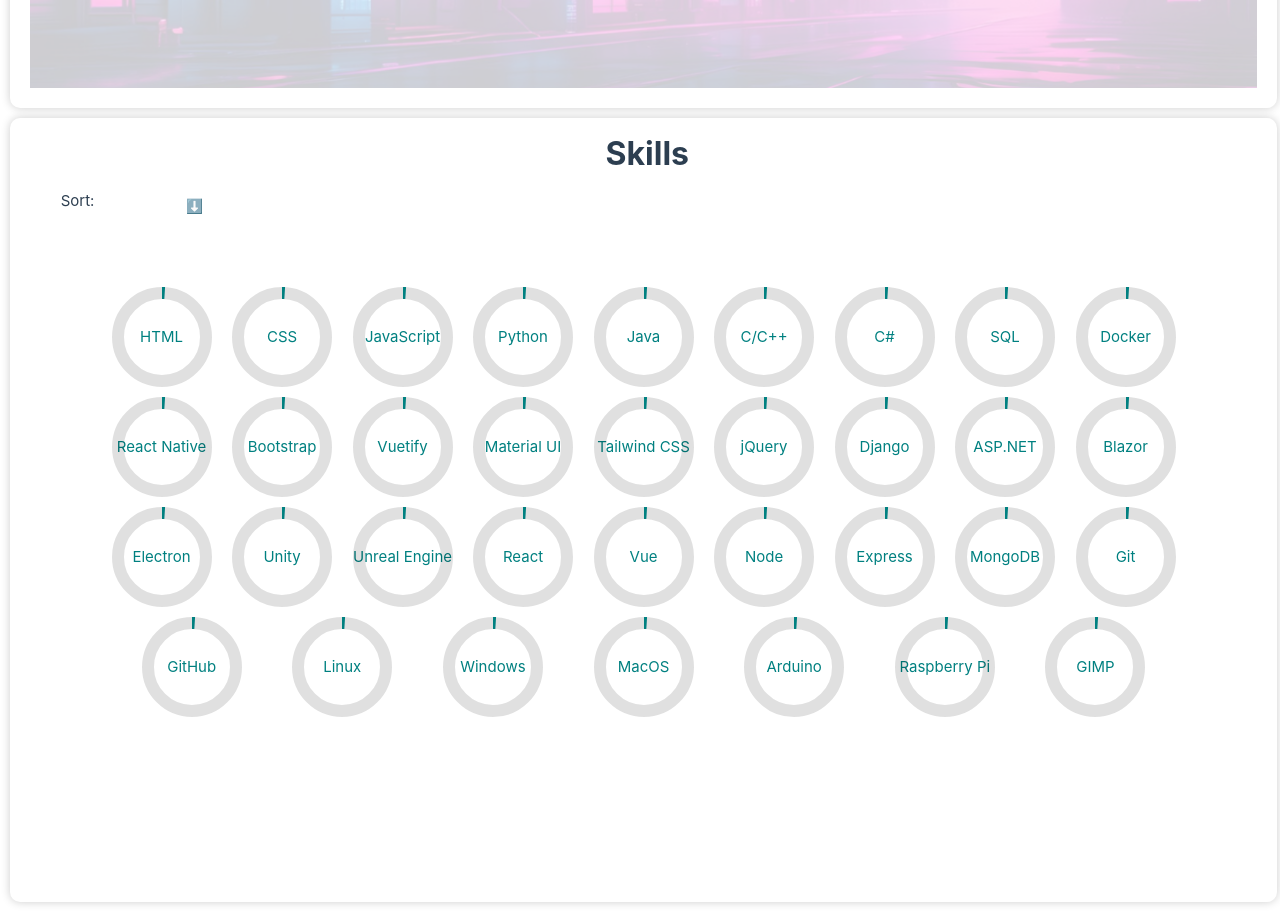
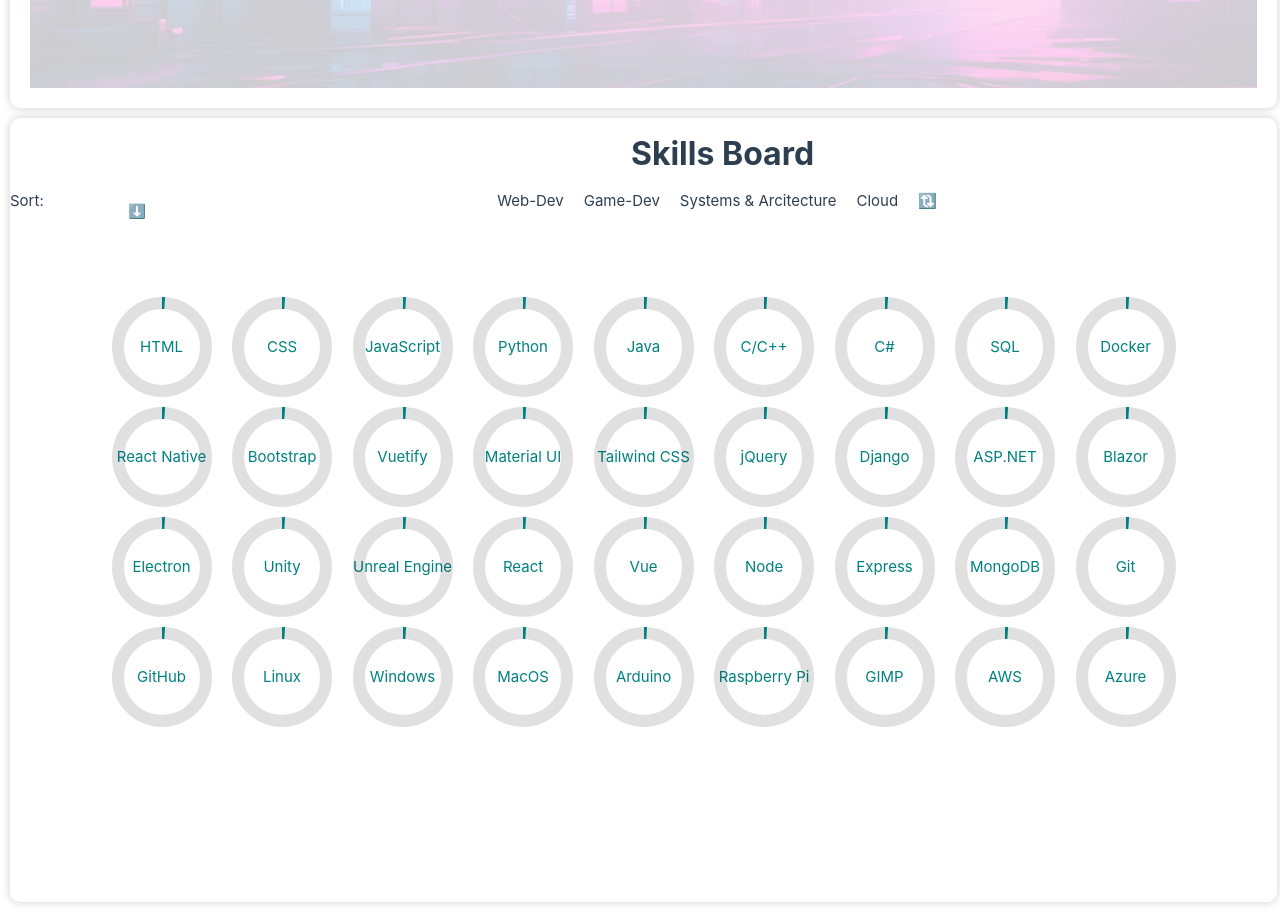
Before and after one commit to AstroAspie/MyPortfolio, a Vue app: page / in a window 1280 px wide. Shown: the part 1500-2412 px from the top of the page. Built offline with nearby package versions, Linux system fonts and the light colour scheme; what @canvasjs/vue-charts would draw is missing.

Commit message:
+ skill filter and sort

```diff
--- a/src/components/global/MyBio.vue
+++ b/src/components/global/MyBio.vue
@@ -2,7 +2,7 @@
   <div class="my-bio">
     <!-- General -->
     <p>
-      I am a mostly self-taught full-stack developer with over <span class="years-experience">five</span> years experience and a passion for all things technology,
+      I am a full-stack developer with over <span class="years-experience">five</span> years experience and a passion for all things technology,
       programming and cybersecurity. I have quite a broad range of experience ranging from web based projects with ReactJS, Vue and Angular
       with varying backend technologies including FastAPI, Express, Asp.Net, Django, and more. My cybersecurity experience is more niche based in
       offensive security although I am well versed in architecturual security and defensive techniques.
--- a/src/components/skills/SkillCassette.vue
+++ b/src/components/skills/SkillCassette.vue
@@ -66,7 +66,7 @@
             if (this.width >= 12)
               this.width--;
           }
-        }, 5000)
+        }, 30000)
       }
     },
     isVisible(el) {
--- a/src/components/skills/SkillsBanner.vue
+++ b/src/components/skills/SkillsBanner.vue
@@ -1,6 +1,7 @@
 <template>
   <div class="container">
-    <h1 class="banner-title">Skills</h1>
+    <h1 class="banner-title">Skills Board</h1>
+    <div class="skills-nav">
       <div class="sort-container">
           <span class="sort-subtext">Sort:</span>
           <div class="sort-option">
@@ -9,6 +10,13 @@
               <span v-if="!ascending">⬇️</span>
               <span v-else>⬆️</span>
             </div>
+          </div>
+        </div>
+        <div class="nav-bar">
+          <ul>
+            <li v-for="category in categories" :key="category" @click="setCategory(category.tags)">{{ category.name }}</li>
+            <li @click="resetSort">🔃</li>
+          </ul>
         </div>
     </div>
     <div class="banner-container">
@@ -38,12 +46,19 @@
         infrastructure: 'INF',
         database: 'DB',
         IoT: 'IoT',
-        misc: 'misc'
+        misc: 'misc',
+        game: "GD",
+        cloud: "C"
       }],
+      categories: [
+        { name: "Web-Dev", tags: ["BE", "FE", "DB"] },
+        { name: "Game-Dev", tags: ["GD"] },
+        { name: "Systems & Arcitecture", tags: ["INF", "IOT"] },
+        { name: "Cloud", tags: ["C"] },
+      ],
       ascending: false,
       sorted: [],
       sortSelect: null,
-      sortParams: ['skill', 'type', ''],
       skills_list: [
         { name: 'HTML', score: 100, type: 'FE'},
         { name: 'CSS', score: 95, type: 'FE' },
@@ -79,6 +94,8 @@
         { name: 'Arduino', score: 60, type: 'IoT' },
         { name: 'Raspberry Pi', score: 80, type: 'IoT' },
         { name: 'GIMP', score: 75, type: 'misc' },
+        { name: 'AWS', score: 85, type: 'C'},
+        { name: 'Azure', score: 80, type: 'C' }
       ]
     }
   },
@@ -99,7 +116,27 @@
         });
       }
     },
-    sortByTag() {},
+    setCategory(tags) {
+      console.log(`Testing: ${tags}`)
+      let temp = []
+      for (let skill of this.skills_list) {
+        for (let tag of tags) {
+          console.log(`Skill type: ${skill.type} : Tag: ${tag}`)
+          if (skill.type.toLowerCase() === tag.toLowerCase()) {
+            temp.push(skill)
+          }
+        }
+      }
+      this.sorted = temp;
+      console.log(`Sorted: ${this.sorted.length}`);
+      console.log(`Skills: ${this.skills_list.length}`)
+      // this.sorted = this.skills_list.filter(skill => {
+      //   tags.includes(skill)
+      // })
+    },
+    resetSort() {
+      this.sorted = this.skills_list;
+    }
   },
   created() {
     if (this.sorted.length == 0)
@@ -108,7 +145,7 @@
 };
 </script>
 
-<style lang="scss" scoped>
+<style scoped>
 hr {
   rotate: 90deg;
 }
@@ -123,30 +160,56 @@
   position: relative;
   font-size: 2rem;
   font-weight: bold;
-  // margin: 10px 20px 20px 10px;
-  margin: 10px 47%;
+  text-wrap: nowrap;
+  margin: 10px 49%;
+}
+
+.skills-nav {
+  display: flex;
+  flex-direction: row;
+  width: 100%;
+}
+
+.nav-bar {
+  position: relative;
+  margin: 0 auto;
+}
+
+.nav-bar ul {
+  position: relative;
+  display: flex;
+  flex-direction: row;
+  gap: 20px;
+}
+
+.nav-bar li {
+  text-decoration: none;
+  list-style: none;
+}
+
+.nav-bar li:hover {
+  color: green;
 }
 
 .sort-container {
+  position: relative;
+  left: 0;
   display: flex;
   flex-direction: row;
   gap: 10px;
   margin-top: 0;
   margin-bottom: 5%;
-  margin-left: 4%;
-  margin-right: 4%;
 }
 
 .sort-option {
   display: flex;
   align-content: center;
-  justify-content: center;
   color: white;
   font-size: 14px;
   border: solid 1px white;
   border-radius: 10px;
-  padding: 5px;
-  width: 10%;
+  padding: 10px;
+  min-width: 10%;
 }
 
 .ascending {
```
Lines whose indentation alone changed are shown as unchanged.
